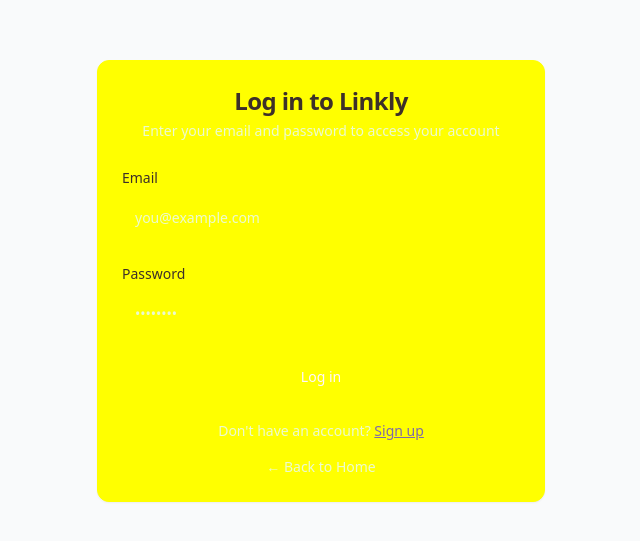
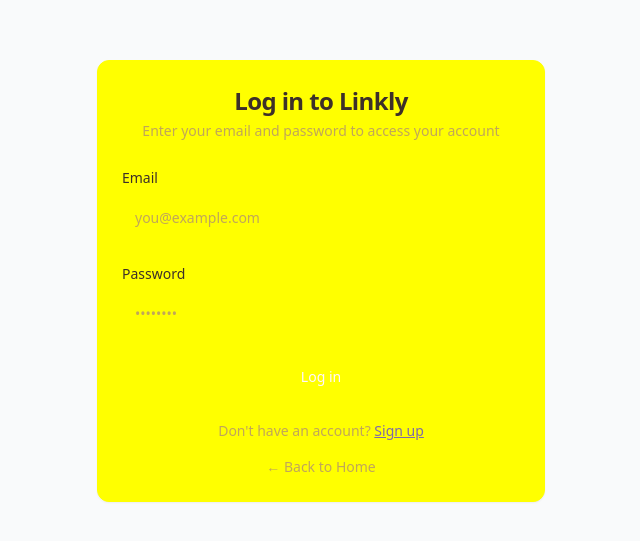
Before and after one commit to tigo3/wsla, a React (Vite) app: page /login in a window 1280 px wide. Shown: the part 119-660 px from the top of the page, without its empty margins (319-959 px from the left). Built offline with nearby package versions, Linux system fonts and the light colour scheme.

Commit message:
Fix: Darken muted text color
Adjust the .text-muted-foreground class to use darker text colors for improved readability.

```diff
--- a/src/index.css
+++ b/src/index.css
@@ -21,7 +21,7 @@
     --secondary-foreground: 20 20 20;
 
     --muted: 245 245 250;
-    --muted-foreground: 80 80 90;
+    --muted-foreground: 45 45 55;
 
     --accent: 248 248 252;
     --accent-foreground: 20 20 20;
@@ -62,7 +62,7 @@
     --secondary-foreground: 245 245 250;
 
     --muted: 40 40 45;
-    --muted-foreground: 150 150 160;
+    --muted-foreground: 180 180 195;
 
     --accent: 45 45 50;
     --accent-foreground: 245 245 250;
```
